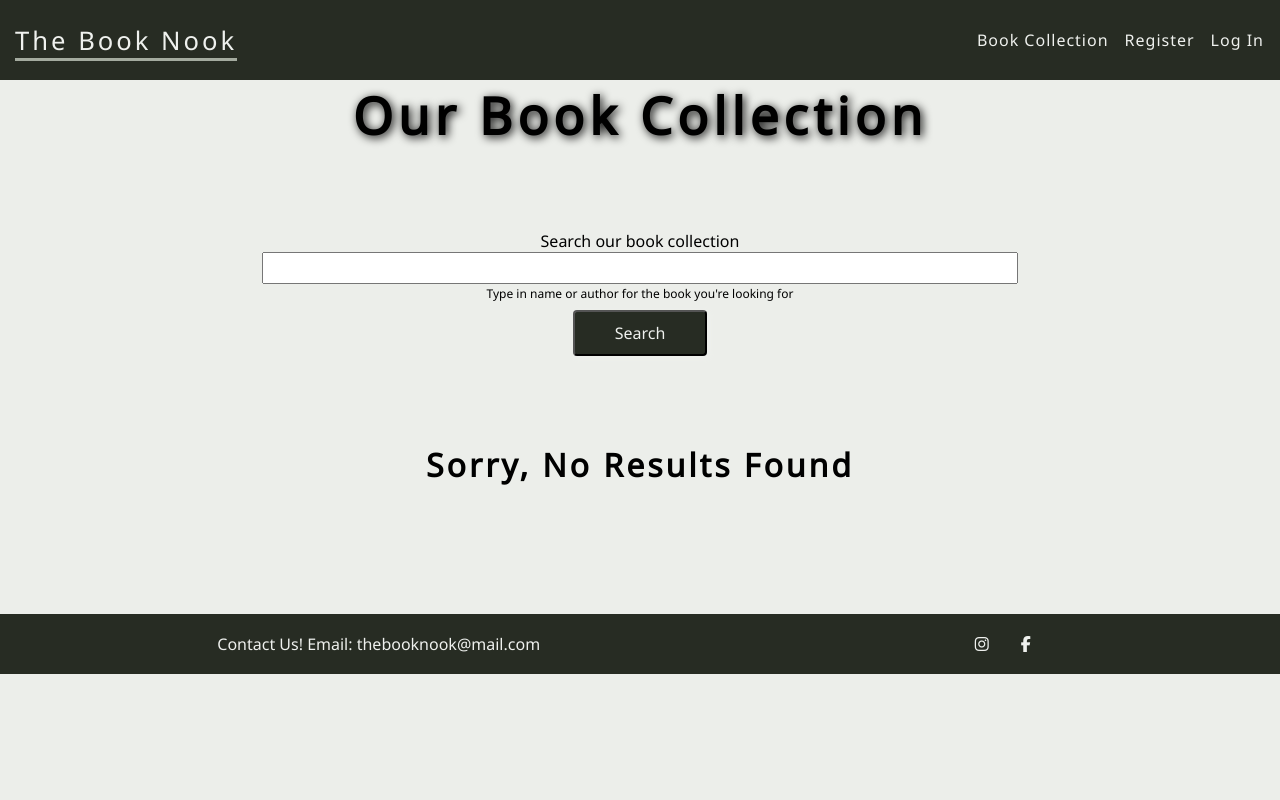
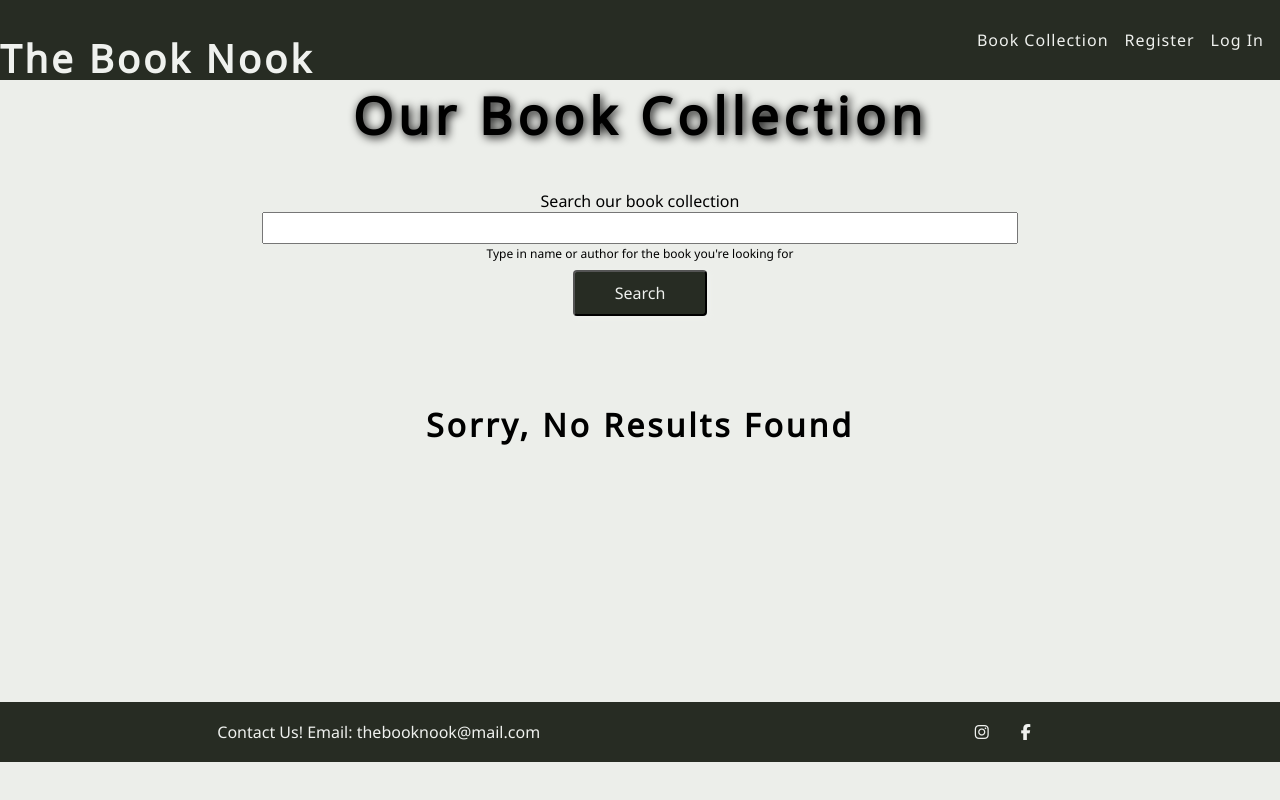
Before and after one commit to Code-Institute-Submissions/the_book_nook, a Flask app: page /books in a window 1280 px wide. Run offline with Flask 2, Linux system fonts and the light colour scheme; data that the repository does not hold is empty; some libraries are stand-ins or nearby versions.

Commit message:
docs and style:Updating readme and changed styles after user input

```diff
--- a/static/css/style.css
+++ b/static/css/style.css
@@ -36,7 +36,7 @@ html, body {
 }
 
 .reset-buttons {
-  background-color: #A4AB9F;
+  background-color: #445043;
   color: #EFF1EE;
   padding: 10px 40px;
   text-decoration: none;
@@ -170,7 +170,8 @@ a:hover {
     width: 80%;
     margin: auto;
     text-align: center;
-    padding: 5vh;}
+    padding: 5vh;
+}
 
 #query {
     width: 80%;
@@ -320,13 +321,10 @@ label, input, select, option, textarea {
     display: block;
 }
 
-label {
-    margin-top: 5vh;
-}
-
 #book_name, #book_author, #book_category, #book_image_url {
     width: 100%;
     height: 3vh;
+    margin-top: 5vh;
 }
 
 #book_description, #book_comment {
@@ -386,7 +384,7 @@ footer {
     align-items: center;
     color: #EFF1EE;
     bottom: 0;
-    margin-top: 10%;
+    margin-top: 20%;
 }
 
 footer ul {
--- a/templates/base.html
+++ b/templates/base.html
@@ -16,7 +16,7 @@
         <nav>
             <div>
                 <a class="logo" href="{{ url_for('index') }}">
-                    The Book Nook
+                    <h1>The Book Nook</h1>
                 </a>
             </div>
             <div class="burger-menu">
--- a/templates/books.html
+++ b/templates/books.html
@@ -2,14 +2,14 @@
 {% block content %}
 
 <h1 class="headline-main">Our Book Collection</h1>
-<section class="user-search-form">
+<div class="user-search-form">
     <form action="{{ url_for('search')}}" method="POST">
         <label for="query">Search our book collection</label>
         <input type="text" name="query" id="query" minlength="3" required>
         <label class="text-below-form" for="query">Type in name or author for the book you're looking for</label>
         <input class="buttons" type="submit" value="Search">
     </form>
-</section>
+</div>
 {% if books %}
 <section class="book-collection">
     {% for book in books %}
--- a/templates/index.html
+++ b/templates/index.html
@@ -38,7 +38,7 @@
 </section>
 <section>
     <div>
-        <h1 class="headline-medium">Top 3 books</h1>
+        <h3 class="headline-medium">Top 3 books</h3>
         <p>Want more books? Find all books on our <a href="{{ url_for('books') }}">collection site <i
                     class="fas fa-arrow-right"></i></a></p>
     </div>
```
Also changed, not shown: README.md.
